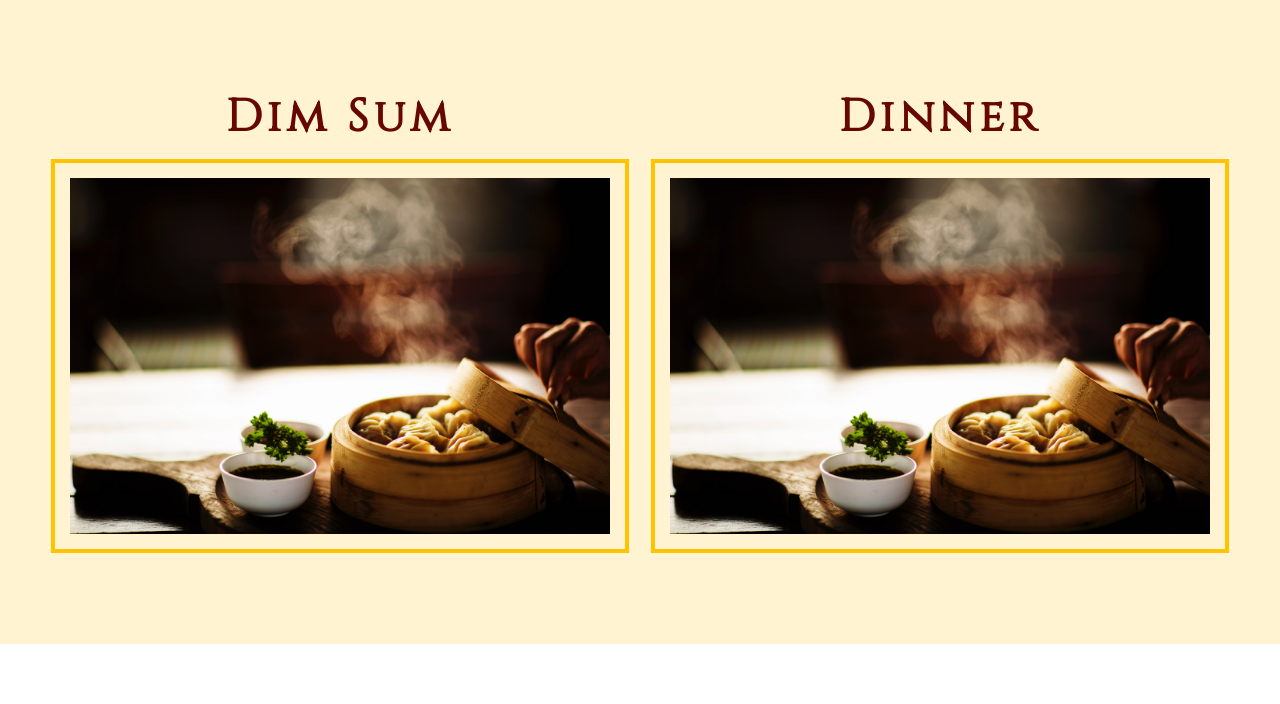
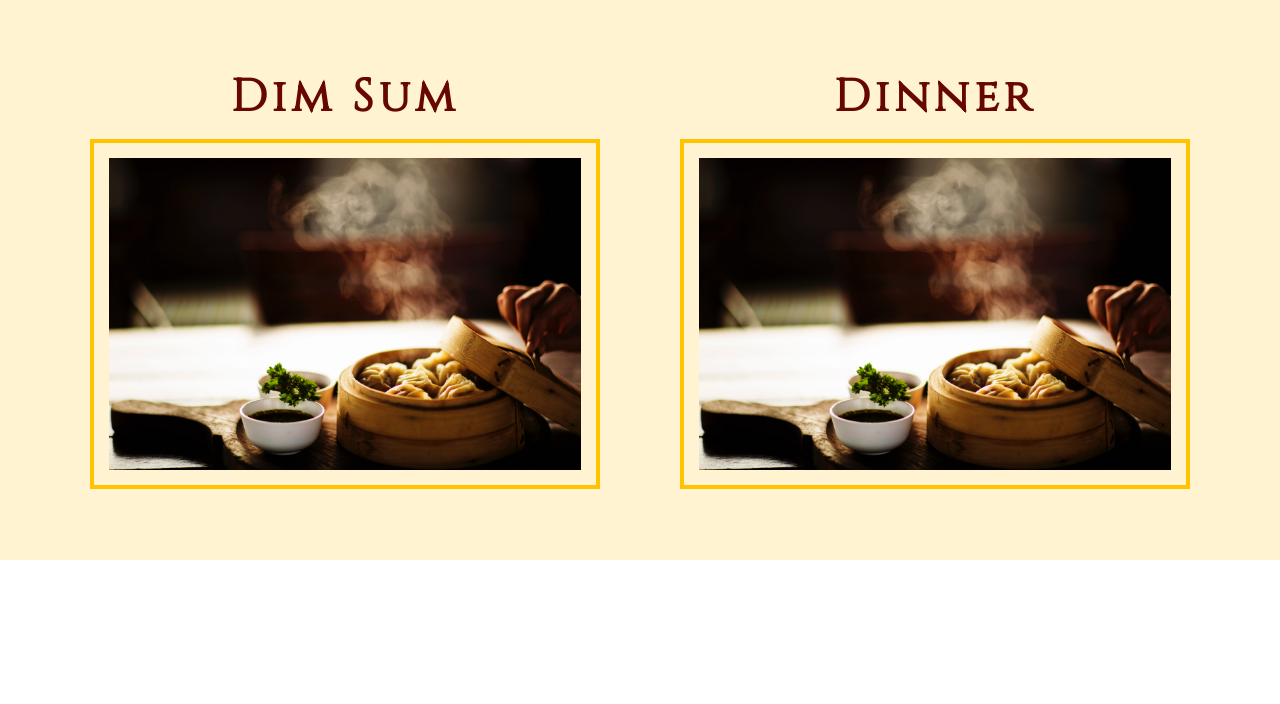
Before and after one commit to staten-island-tech/html-css-mastery-project-repository-choikaren, a plain HTML site: page index.html in a window 1280 px wide. Shown: the part 1356-2060 px from the top of the page. Drawn offline with Linux system fonts and the light colour scheme; a web font is replaced by a local one.

Commit message:
vbnmdsxdcfrgtyuiop[

```diff
--- a/scss/_chineseCuisine.scss
+++ b/scss/_chineseCuisine.scss
@@ -47,9 +47,9 @@
     flex-direction: column;
   }
 
-  .menuSection-category:target  {
+  // .menuSection-category:target  {
 
-  }
+  // }
 
 
   .menuSection-categoryItems {
@@ -61,7 +61,7 @@
     padding: 3rem;
   }
 
-  .image-front {
+  .categoryOne-image {
     width: 80%;
   }
 
@@ -78,8 +78,8 @@
       height: 30vh;
     }
 
-    .image-front {
-      width: 85%;
+    .categoryOne-image {
+      width: 80%;
    }
 
    .menuSection-category {
@@ -102,7 +102,7 @@
 
     .menuSection-category {
       font-size: 4.5rem;
-      padding: 6rem 4rem;
+      // padding: 6rem 4rem;
     }
 
   }
--- a/scss/_navigationBar.scss
+++ b/scss/_navigationBar.scss
@@ -195,6 +195,6 @@
 
   .banner {
     text-align: right;
-    padding-right: 14rem;
+    padding-right: 6rem;
   }
 }
--- a/scss/_welcomePage.scss
+++ b/scss/_welcomePage.scss
@@ -38,6 +38,7 @@
   // filter: contrast(1.3);
   // filter: brightness(.65);
   background-color: $mainRed;
+  object-fit: cover;
   // padding-bottom: 10rem;
 }
 
```
Also changed, not shown: dist/css/style.css, src/scss/style.min.css, 2 other files.
